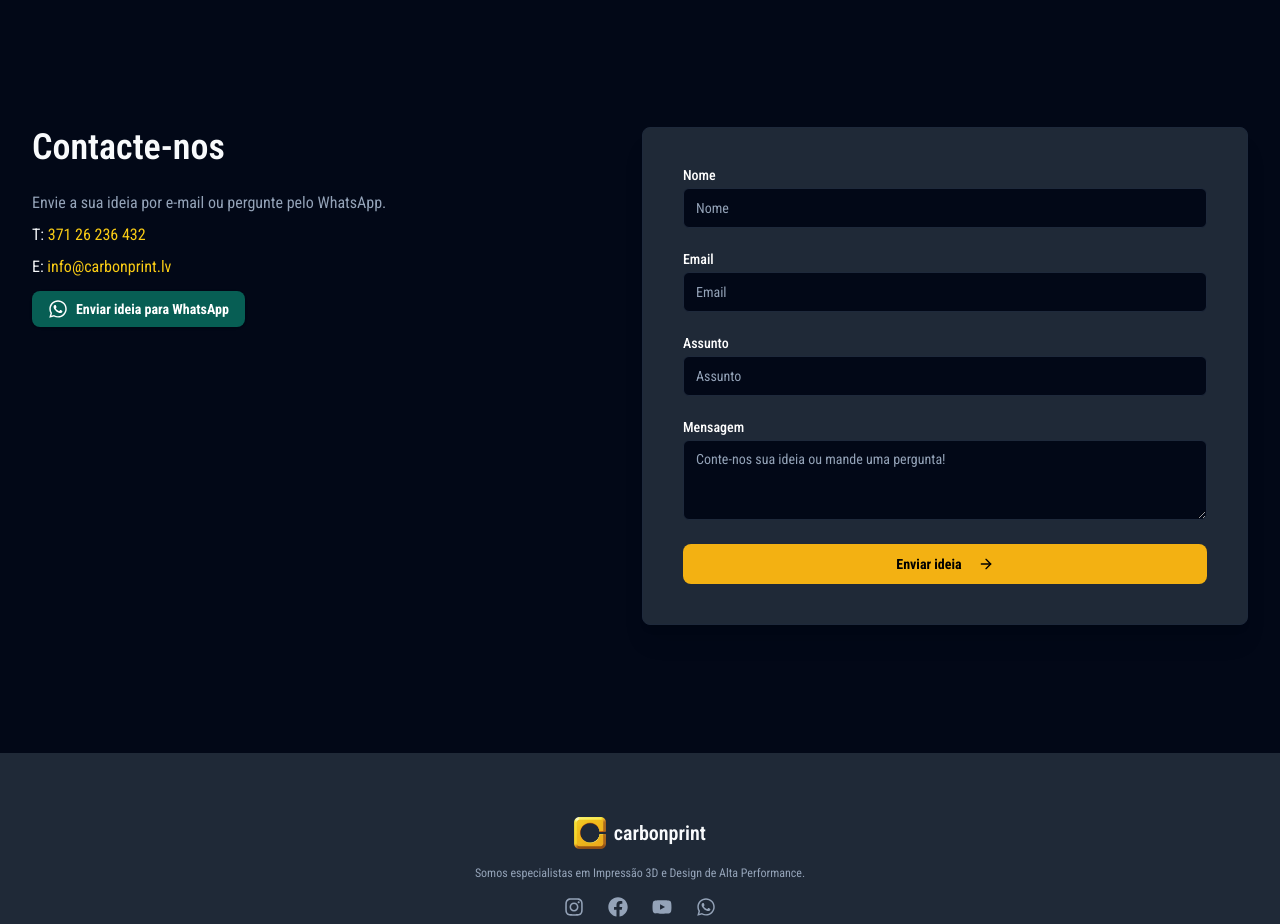
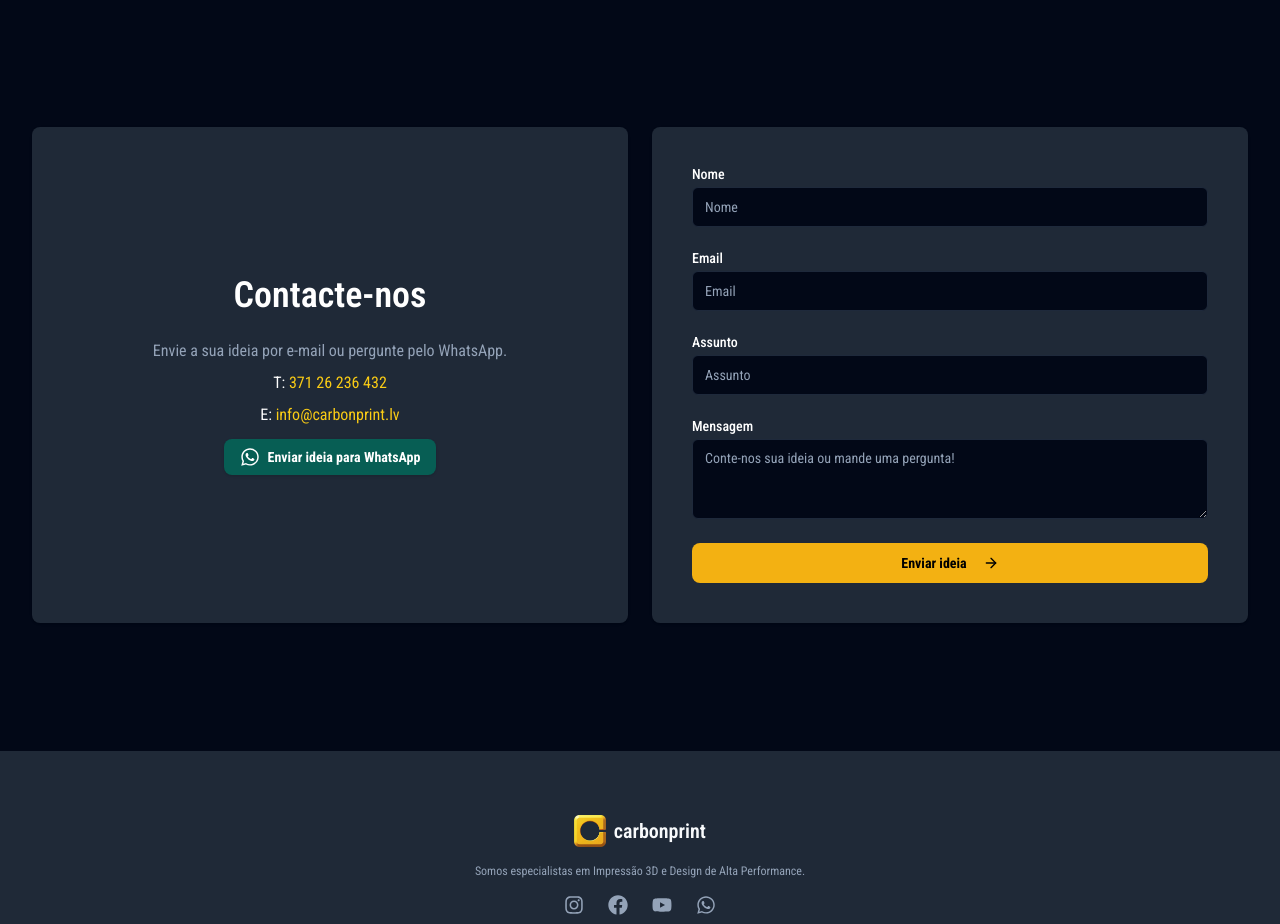
Before and after one commit to Kizenbahs/pt.carbonprint.lv, a React (Vite) app: page / in a window 1280 px wide. Shown: the part 2388-3312 px from the top of the page. Built offline with nearby package versions, Linux system fonts and the light colour scheme.

Commit message:
Style: Update Contact card to match FAQ/Contact color scheme and layout

```diff
--- a/src/components/Contact.tsx
+++ b/src/components/Contact.tsx
@@ -19,14 +19,14 @@ const Contact = ({
   return (
     <section id="contact" className="py-32">
       <div className="container w-full">
-        <div className="flex w-full flex-col justify-between gap-6 lg:flex-row lg:gap-12">
-          <div className="flex w-full flex-col justify-between gap-4">
-            <div className="text-center lg:text-left">
+        <div className="grid gap-6 md:grid-cols-2">
+          <div className="bg-gray-800 rounded-lg shadow p-10 flex flex-col justify-center items-center text-white">
+            <div className="text-center w-full">
               <h2 className="mb-3 text-3xl font-semibold md:mb-4 lg:mb-6 lg:text-4xl">
                 {title}
               </h2>
               <p className="text-muted-foreground mb-2">{description}</p>
-              <div className="mx-auto w-fit lg:mx-0 mt-2">
+              <div className="mx-auto w-fit mt-2">
                 <ul className="space-y-2">
                   <li>
                     <span>T: <a href="tel:37126236432" className="text-yellow-400 no-underline">371 26 236 432</a></span>
@@ -45,11 +45,11 @@ const Contact = ({
                   <FaWhatsapp className="size-5" />
                   Enviar ideia para WhatsApp
                 </a>
-                <div className="block md:hidden text-center text-muted-foreground text-base mt-2 mb-2">ou</div>
               </div>
             </div>
           </div>
-          <div className="flex w-full flex-col gap-6 rounded-lg border bg-gray-800 text-white shadow-xl p-10">
+          <div className="bg-gray-800 rounded-lg shadow p-10 flex flex-col justify-center text-white">
+            <form className="flex flex-col gap-6 w-full">
               <div className="grid w-full items-center gap-1.5">
                 <Label htmlFor="firstname">Nome</Label>
                 <Input type="text" id="firstname" placeholder="Nome" />
@@ -70,6 +70,7 @@ const Contact = ({
                 Enviar ideia
                 <ArrowRight className="size-4 ml-2" />
               </Button>
+            </form>
           </div>
         </div>
       </div>
```
Lines whose indentation alone changed are shown as unchanged.
